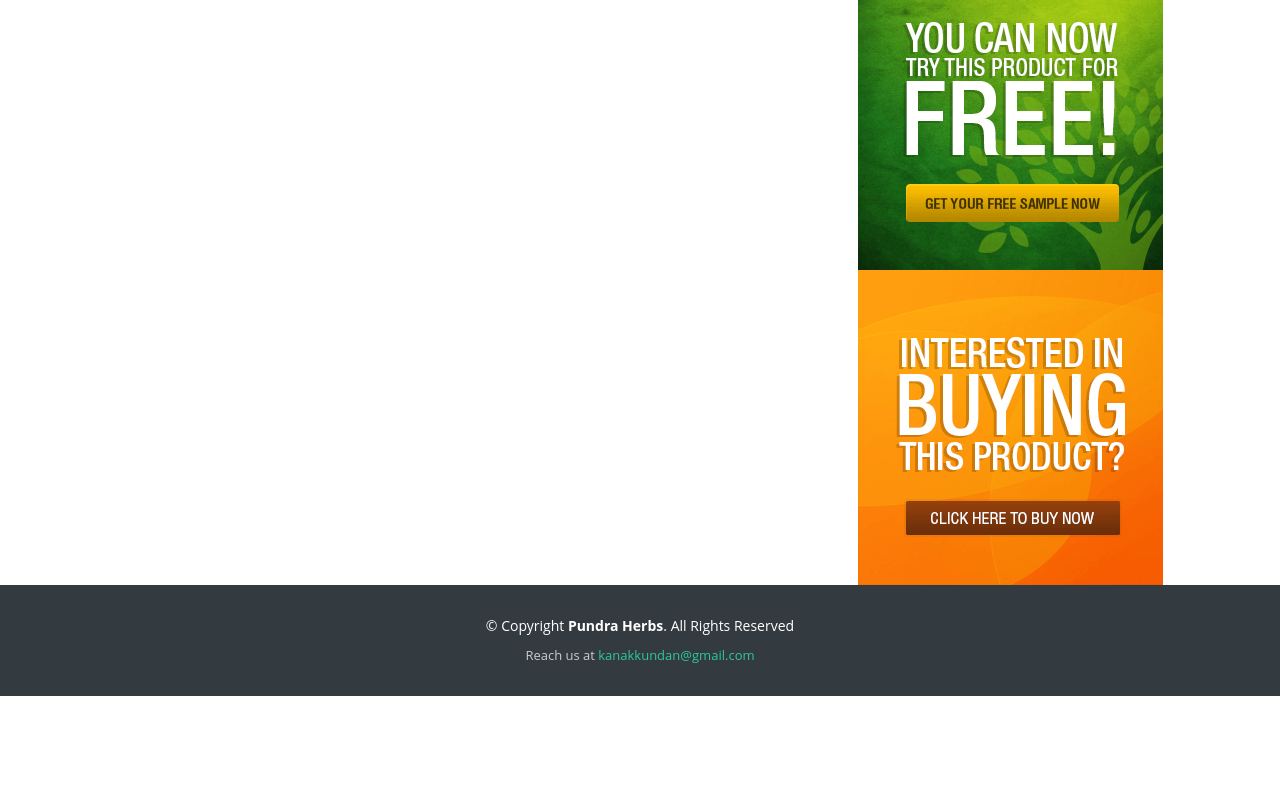
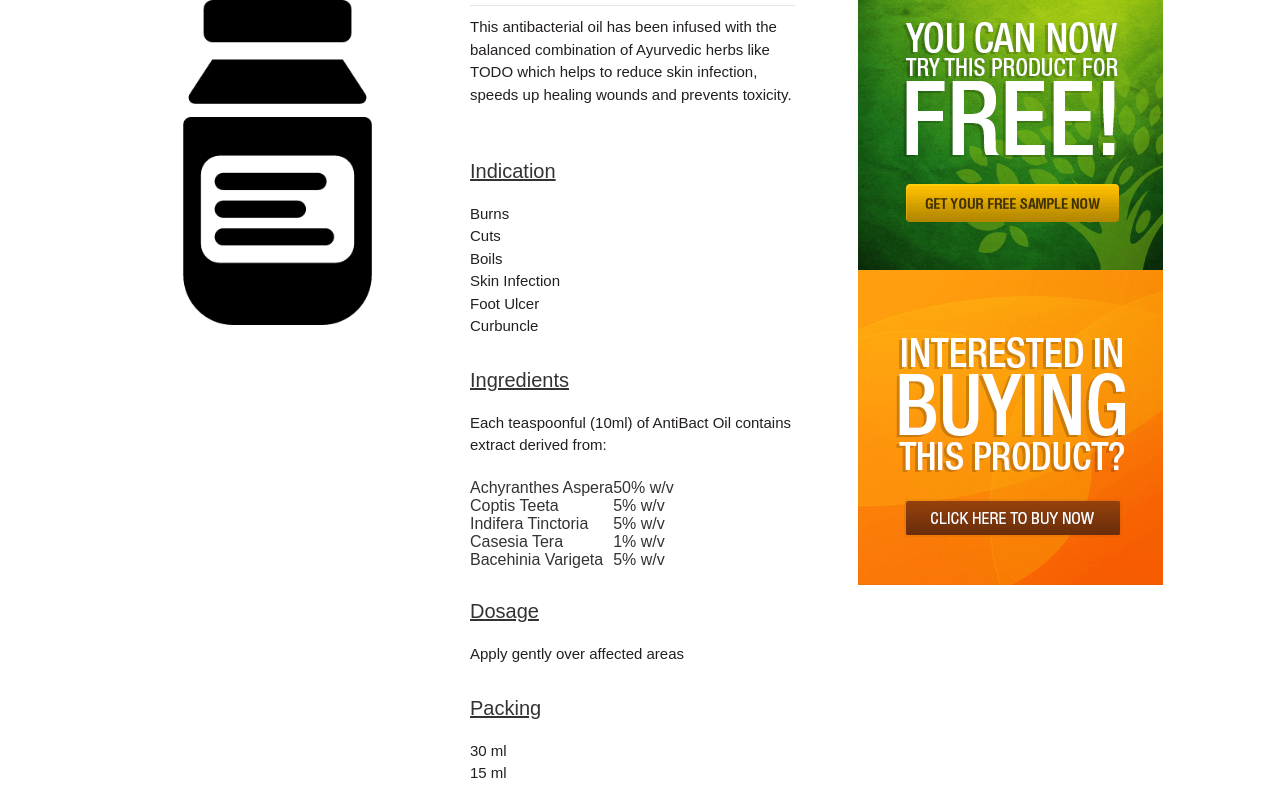
Before and after one commit to chitranjanB/pundraherbs.com, a plain HTML site: page antibact-oil.html in a window 1280 px wide. Shown: the part 155-945 px from the top of the page. Before the commit the page ends 851 px from the top, so only its background shows below. Drawn offline with nearby package versions, Linux system fonts and the light colour scheme; no server answers.

Commit message:
fixed the json urls

```diff
--- a/antibact-oil.html
+++ b/antibact-oil.html
@@ -126,7 +126,7 @@ Main page css start
     $("#header").load("header.html");
     $("#footer").load("footer.html");
 
-    var root = 'antibact-oil.json';
+    var root = 'json/antibact-oil.json';
     $.ajax({
       url: root,
       method: 'GET',
```
Also changed, not shown: pundra-cough-syrup.html (+1 -1 lines).
